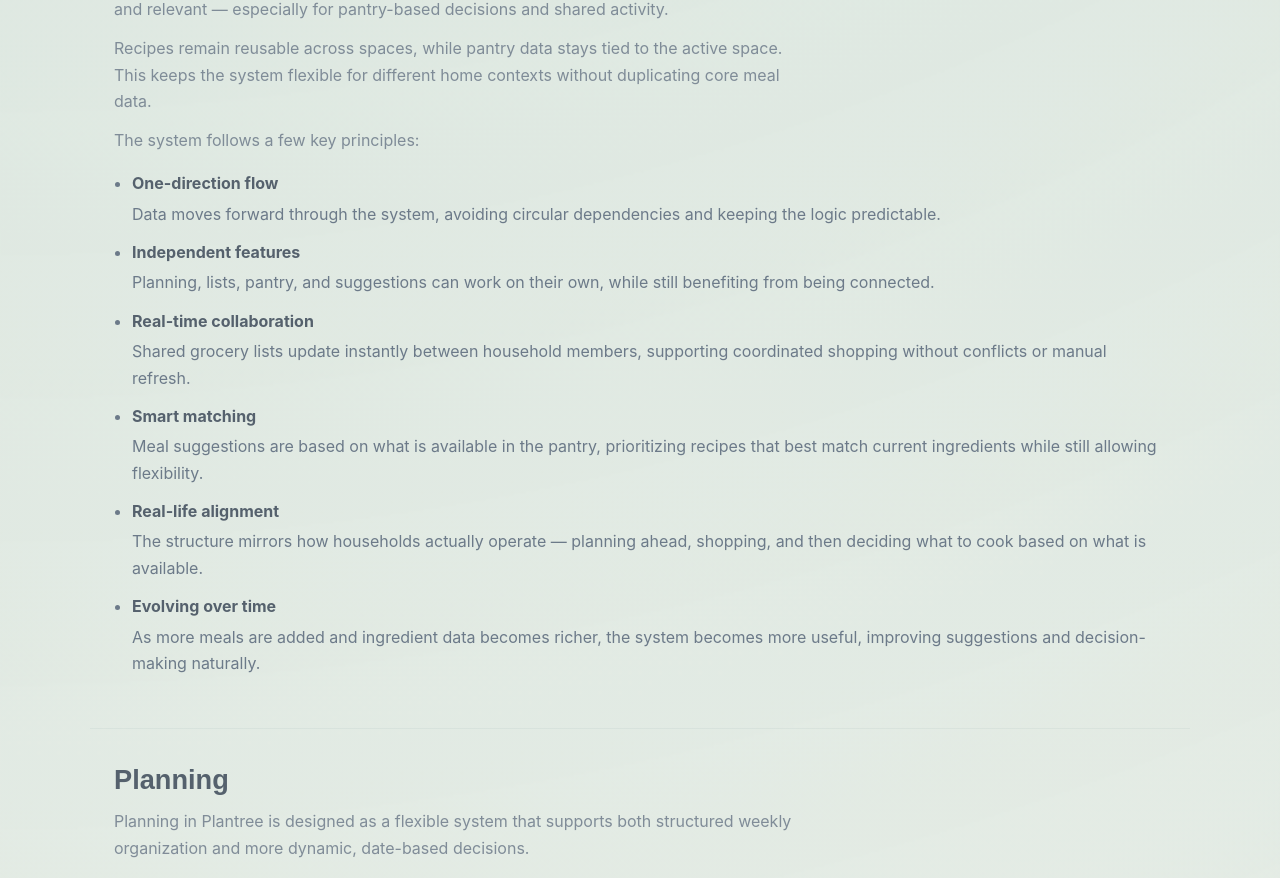
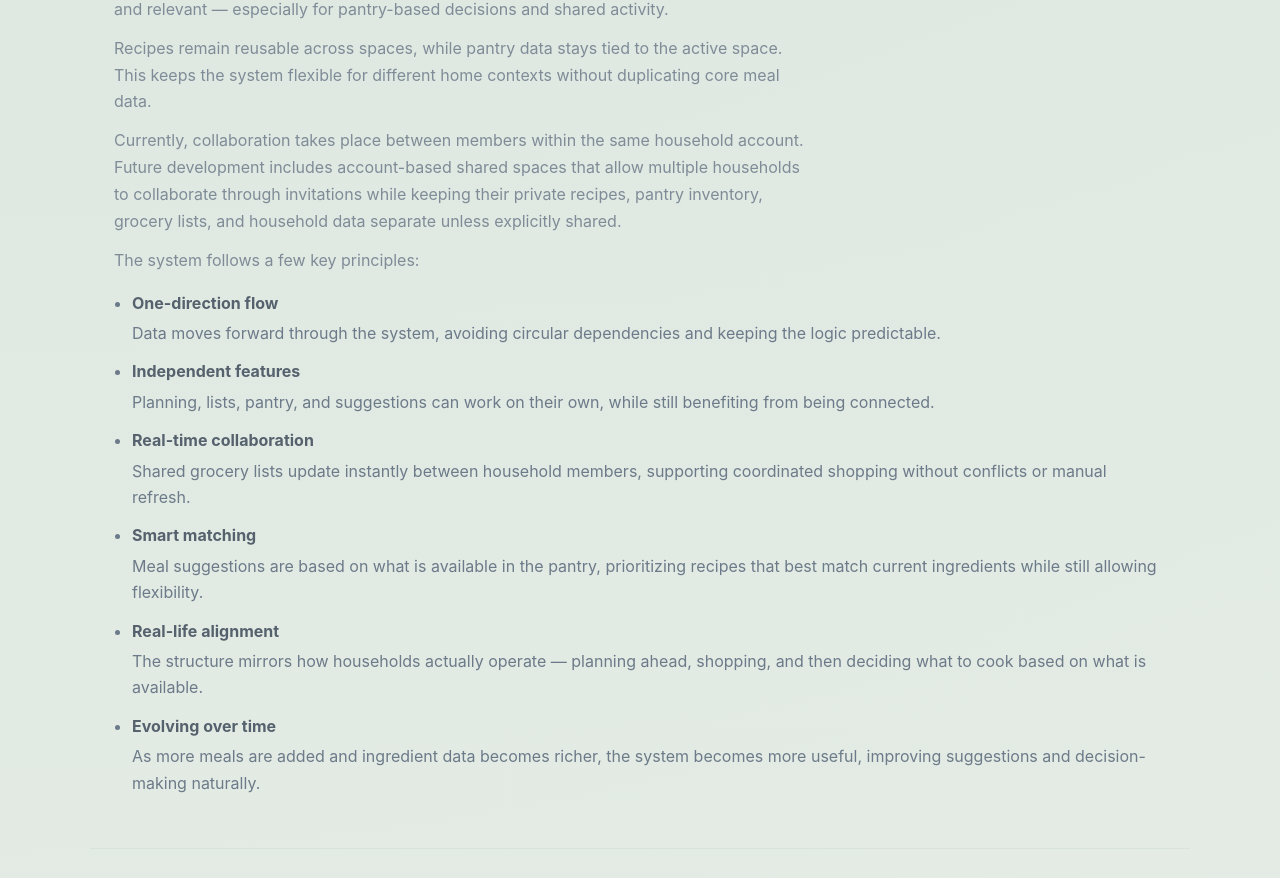
Before and after one commit to radigirl/radostina-portfolio, an Angular app: page /projects/plantree in a window 1280 px wide. Shown: the part 2256-3134 px from the top of the page. Built offline with nearby package versions, Linux system fonts and the light colour scheme.

Commit message:
shared spaces description added

```diff
--- a/src/app/features/projects/plantree-detail/plantree-detail.html
+++ b/src/app/features/projects/plantree-detail/plantree-detail.html
@@ -102,6 +102,13 @@
     <p>
         Recipes remain reusable across spaces, while pantry data stays tied to the active space. This keeps the system
         flexible for different home contexts without duplicating core meal data.
+    </p>
+
+    <p>
+        Currently, collaboration takes place between members within the same household account.
+        Future development includes account-based shared spaces that allow multiple households
+        to collaborate through invitations while keeping their private recipes, pantry inventory,
+        grocery lists, and household data separate unless explicitly shared.
     </p>
 
     <p class="system-intro">
```
